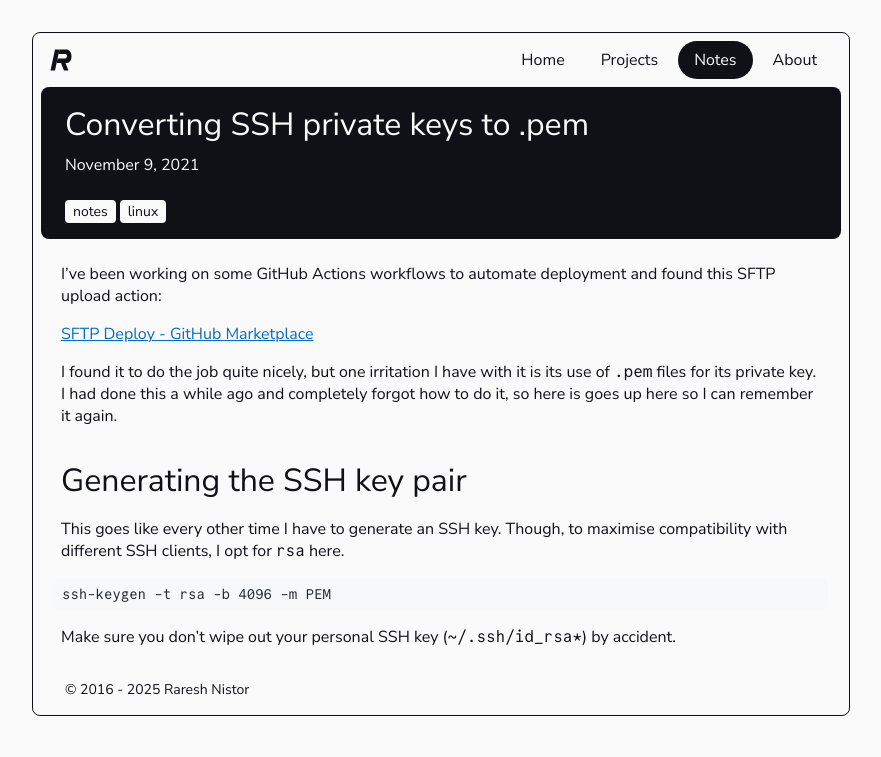
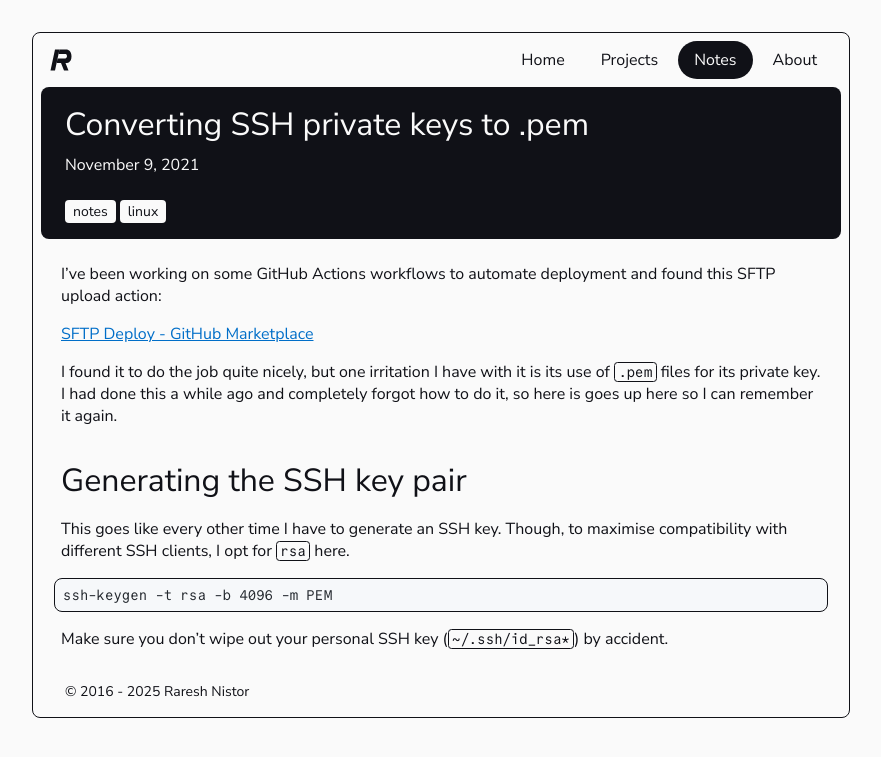
Before and after one commit to itisrazza/razza.io, a Jekyll site: the page built from _posts/2021-11-09-convert-ssh-pk-to-pem.md, in a window 1280 px wide. Shown: the top 757 px of the page, without its empty margins (199-1080 px from the left). Built offline with Jekyll 4.4.1, drawn with Linux system fonts in a browser that asks for light colours.

Commit message:
style tweaks: code typography

```diff
--- a/_sass/matte/code.scss
+++ b/_sass/matte/code.scss
@@ -1,9 +1,19 @@
 @use "typography";
+@use "colours";
 
 code,
 kbd,
 pre {
   font-family: typography.$mono-font-family;
+  font-feature-settings: "ss03" on, "ss04" on, "ss05" on, "cv02" on, "cv03" on,
+    "cv04" on;
+}
+
+code {
+  border-radius: 0.25em;
+  font-size: 0.875em;
+  border: 1px solid var(--colour-background-swap);
+  padding: 0.0625em 0.25em;
 }
 
 pre {
@@ -12,6 +22,13 @@ pre {
   border-radius: 0.5rem;
   font-size: 0.875rem;
   overflow-x: auto;
+  border: 1px solid var(--colour-background-swap);
+
+  code {
+    font-size: 1em;
+    border: none;
+    padding: 0;
+  }
 }
 
 // below is output from rouge
--- a/_sass/matte/typography.scss
+++ b/_sass/matte/typography.scss
@@ -35,7 +35,6 @@ $heading-sizes: (
 }
 
 @each $level, $size in $heading-sizes {
-
   .text-#{$level},
   #{$level} {
     @include heading($level);
```
Lines whose indentation alone changed are shown as unchanged.
